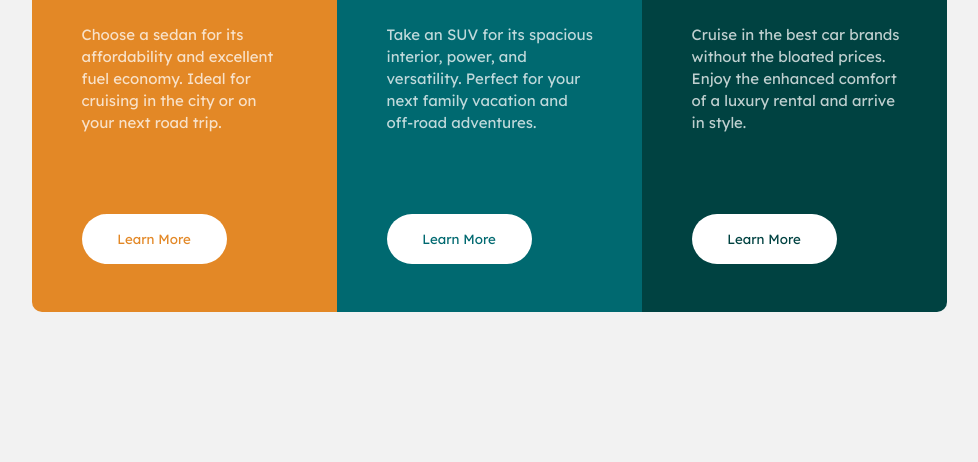
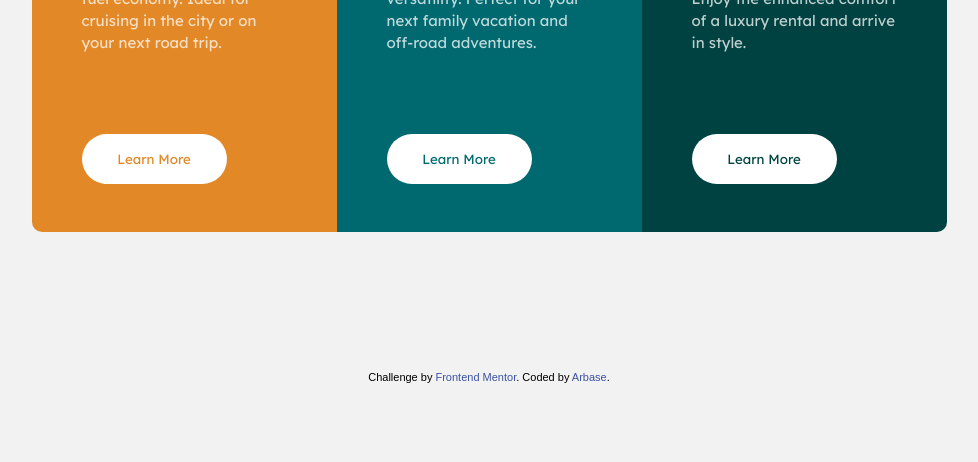
Before and after one commit to aroyan/3-column-card, a plain HTML site: page index.html in a window 1280 px wide. Shown: the part 338-800 px from the top of the page, without its empty margins (151-1129 px from the left). Drawn offline with Linux system fonts and the light colour scheme.

Commit message:
adding footer

```diff
--- a/index.html
+++ b/index.html
@@ -13,10 +13,7 @@
   <title>Frontend Mentor | 3-column preview card component</title>
 
   <!-- Feel free to remove these styles or customise in your own stylesheet 👍 -->
-  <style>
-    .attribution { font-size: 11px; text-align: center; }
-    .attribution a { color: hsl(228, 45%, 44%); }
-  </style>
+
 </head>
 <body>
   <div class="wrapper">
--- a/style.css
+++ b/style.css
@@ -38,6 +38,7 @@ body{
     display: flex;
     align-items: center;
     flex-shrink: 0;
+    flex-wrap: wrap;
     justify-content: center;
     flex-direction: column;
 }
@@ -124,7 +125,21 @@ body{
 }
 
 .attribution{
-    display: none;
+    font-size: 11px;
+    text-align: center;
+    width: 100vw;
+    height: auto;
+    margin-bottom: 10px;
+}
+
+.attribution a{
+    color: hsl(228, 45%, 44%);
+    text-decoration: none;
+}
+
+.attribution a:hover{
+    text-decoration: underline;
+    color: var(--card2);
 }
 
 /*
@@ -237,4 +252,5 @@ body{
         border: 2px solid var(--button);
     }
 
+
 }
```
